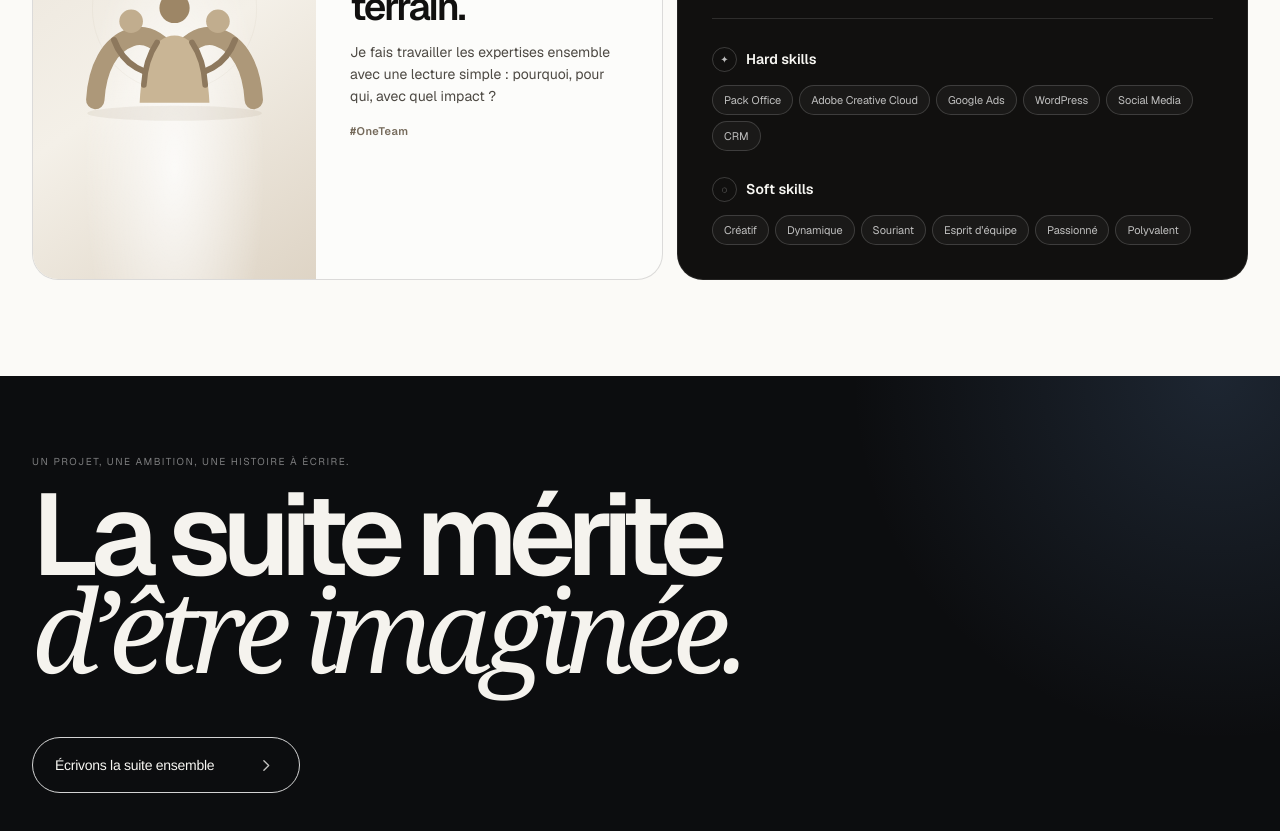
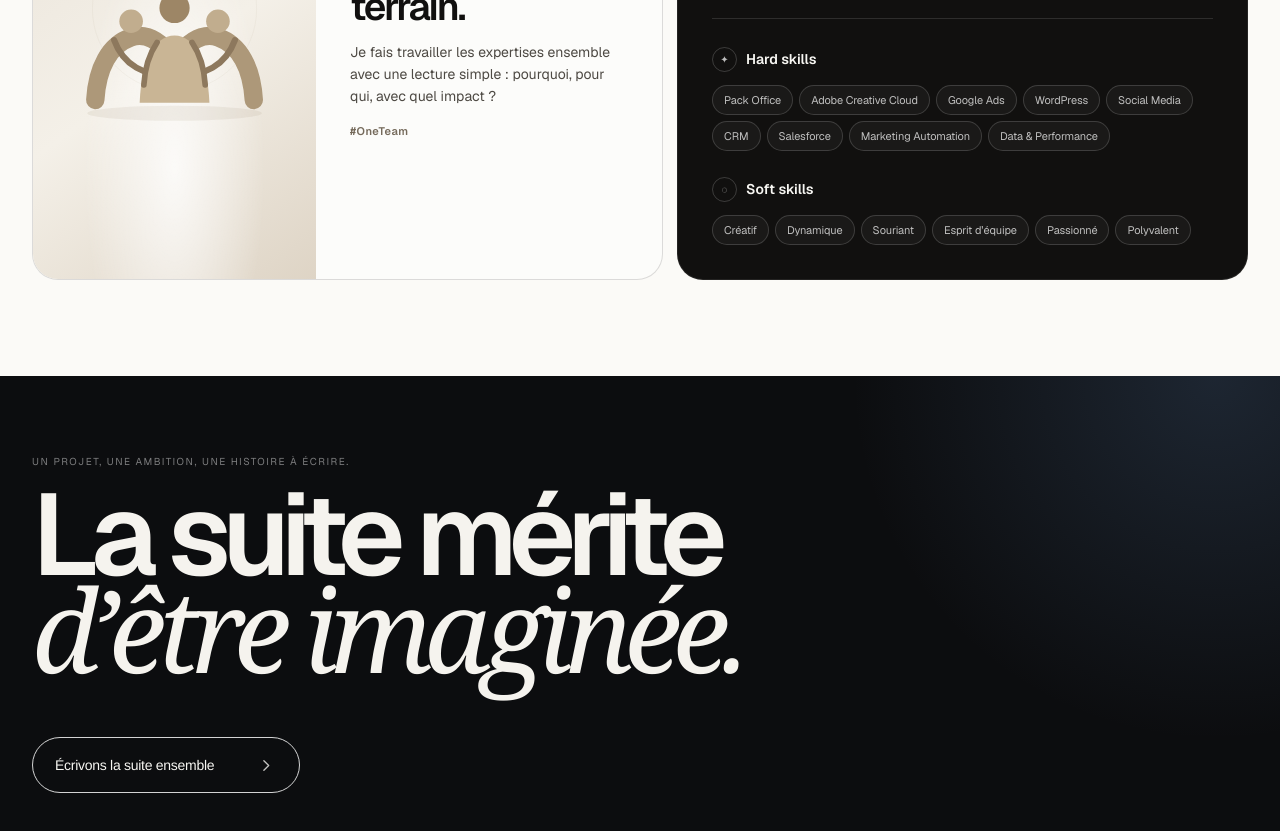
Before and after one commit to paulsebille/Portfolio, a Next.js app: page / in a window 1280 px wide. Shown: the part 2380-3211 px from the top of the page. Built offline with nearby package versions, Linux system fonts and the light colour scheme.

Commit message:
Add requested hard skills to live About component

```diff
--- a/components/About.tsx
+++ b/components/About.tsx
@@ -9,7 +9,7 @@ const principles = [
   ["One Team", "Faire avancer les équipes ensemble, coordonner, fédérer et manager avec une énergie collective."],
 ];
 
-const hardSkills = ["Pack Office", "Adobe Creative Cloud", "Google Ads", "WordPress", "Social Media", "CRM"];
+const hardSkills = ["Pack Office", "Adobe Creative Cloud", "Google Ads", "WordPress", "Social Media", "CRM", "Salesforce", "Marketing Automation", "Data & Performance"];
 const softSkills = ["Créatif", "Dynamique", "Souriant", "Esprit d’équipe", "Passionné", "Polyvalent"];
 
 function Reveal({ children, className = "" }: { children: React.ReactNode; className?: string }) {
```
